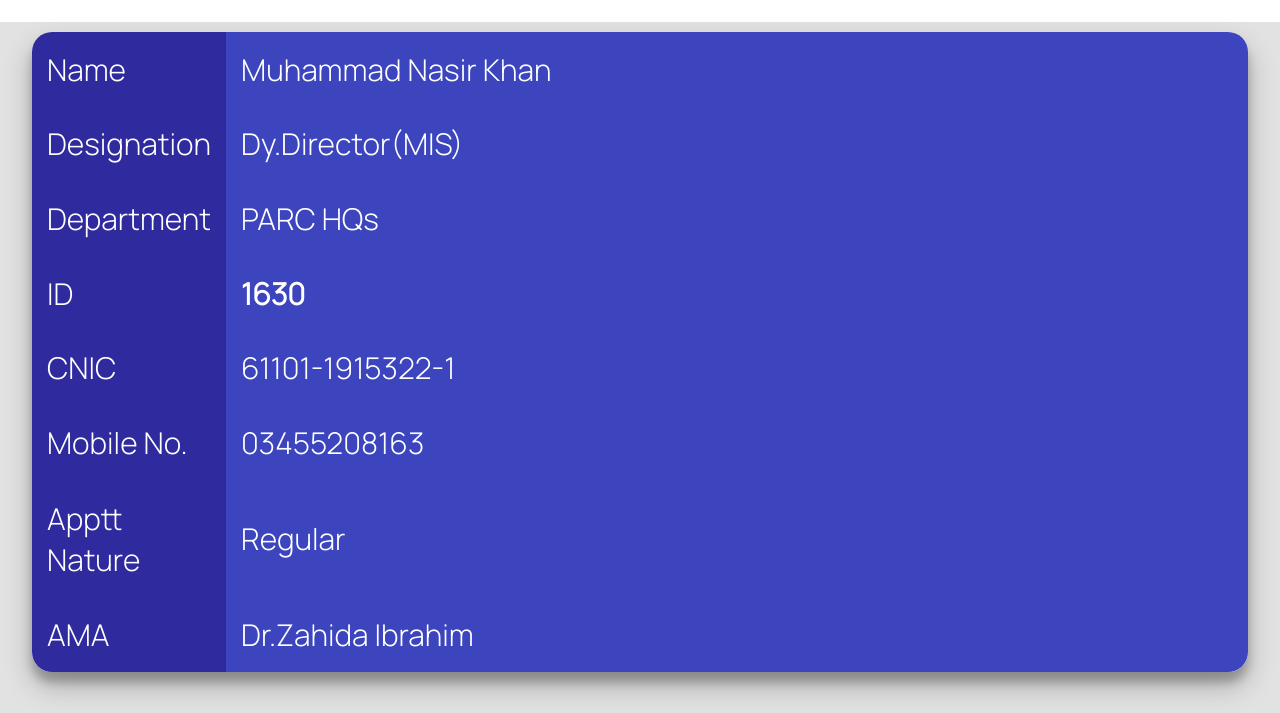
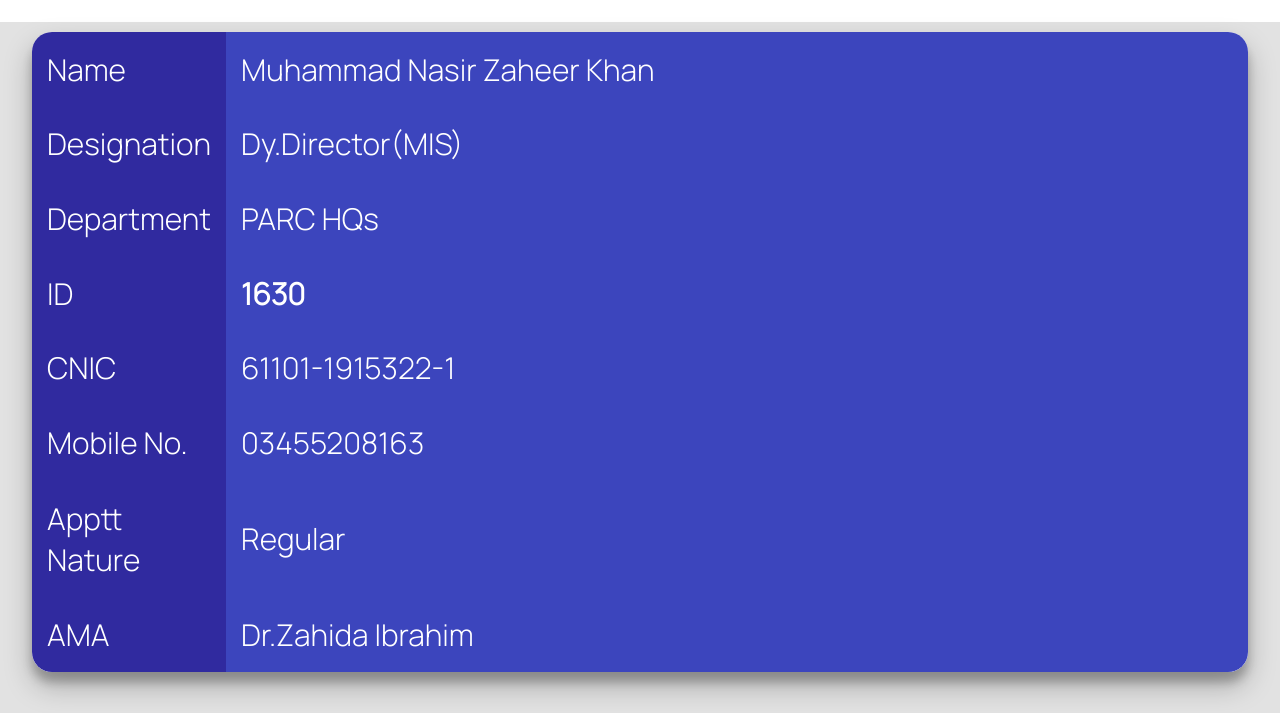
Before and after one commit to mnasirkhan2013/1630, a plain HTML site: page Medical.html in a window 1280 px wide. Shown: the part 87-800 px from the top of the page. Drawn offline with Linux system fonts and the light colour scheme.

Commit message:
Update Medical.html

```diff
--- a/Medical.html
+++ b/Medical.html
@@ -137,7 +137,7 @@
       <tr>
 
         <td>Name</td>
-        <td>Muhammad Nasir Khan</td>
+        <td>Muhammad Nasir Zaheer Khan</td>
       </tr>
       <tr>
         <td>Designation</td>
```
